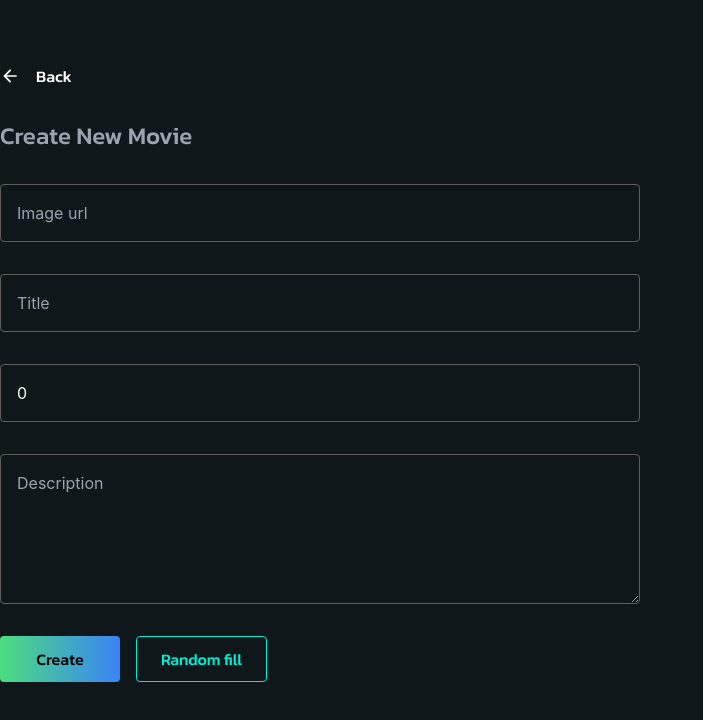
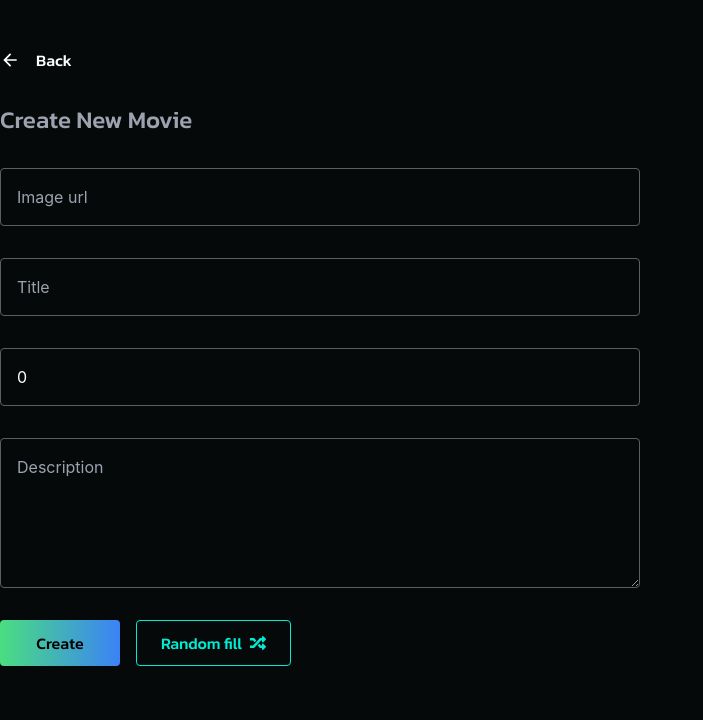
Before and after one commit to Momadeen/movie-tracker, a React (Create React App) app: page /create in a window 1280 px wide. Shown: the top 720 px of the page, without its empty margins (0-703 px from the left). Built offline with nearby package versions, Linux system fonts and the light colour scheme; no server answers.

Commit message:
create hero section

```diff
--- a/src/components/CreateComponent/index.tsx
+++ b/src/components/CreateComponent/index.tsx
@@ -2,6 +2,9 @@ import BackButton from 'components/shared/BackButton';
 import { useCallback, useMemo, useState } from 'react';
 import { useNavigate } from 'react-router-dom';
 import { v4 as uuid } from 'uuid';
+
+import { FaRandom } from 'react-icons/fa';
+
 import useLocalStorage from '../../hooks/useLocalStorage';
 
 import useRandomFill from '../../hooks/useRandomFill';
@@ -81,7 +84,7 @@ const CreateForm = () => {
   }, [movieDetails]);
 
   return (
-    <div className="flex flex-col gap-8 mt-8">
+    <div className="flex flex-col gap-8 mt-12 container mx-auto">
       <BackButton href="/" />
       <h2 className="text-gray-400 text-2xl font-kanit">Create New Movie</h2>
       <form className="flex flex-col gap-8 lg:w-1/2 w-3/4" onSubmit={onSubmit}>
@@ -102,7 +105,9 @@ const CreateForm = () => {
             Create
           </Button>
           <Button onClick={onClickRandomBtn} type="button">
-            Random fill
+            <p className='flex flex-row gap-2 items-center'>
+              Random fill <FaRandom />
+            </p>
           </Button>
         </div>
       </form>
--- /dev/null
+++ b/src/components/Home/Hero/index.tsx
@@ -0,0 +1,35 @@
+import Button from 'components/shared/Button';
+import StarsRating from 'components/shared/StarsRating';
+import { Link } from 'react-router-dom';
+import { IMovieList } from 'types/data';
+
+const Hero = ({ movie }: { movie: IMovieList }) => (
+  <div className="bg-gray-100 rounded-xl w-full min-h-[500px] text-white relative shadow-2xl group">
+    <div className=" absolute top-0 left-0 h-full w-full z-0">
+      <img
+        src={movie?.imgUrl}
+        className="absolute group-hover:scale-125 duration-1000 z-[-1] object-cover w-full h-1/2"
+        alt="movie img"
+      />
+      <div className="bg-gradient-to-t h-full from-black via-black to-transparent" />
+    </div>
+    <div className="container mx-auto">
+      <div className="flex justify-end z-10 absolute  bottom-28 right-12">
+        <Button buttonType="primary">
+          <Link to="/create">Create movie</Link>
+        </Button>
+      </div>
+      <div className="flex flex-col justify-end absolute z-100 top-0 left-5 h-full w-full bg-transparent p-4">
+        <div className="flex flex-col gap-4 ">
+          <h4 className="font-kanit font-bold">{movie?.title}</h4>
+          <p className="text-sm w-1/2">{movie?.description}</p>
+        </div>
+        <div>
+          <StarsRating rating={movie?.rating} />
+        </div>
+      </div>
+    </div>
+  </div>
+);
+
+export default Hero;
--- a/src/components/Home/index.tsx
+++ b/src/components/Home/index.tsx
@@ -1,20 +1,17 @@
 import { Link } from 'react-router-dom';
 import useMovieList from '../../hooks/useMovieList';
 import { IMovieList } from '../../types/data';
-import Button from '../shared/Button';
 import MovieCard from '../shared/MovieCard';
+import Hero from './Hero';
 
 const Home = () => {
   const { moviesList } = useMovieList({});
   return (
     <div className="flex flex-col gap-8 h-full w-full">
-      <div className="flex justify-end">
-        <Button buttonType="primary">
-          <Link to="/create">Create movie</Link>
-        </Button>
-      </div>
-      <div className="flex h-full w-full gap-8 flex-wrap">
-        {moviesList?.map((movie: IMovieList) => (
+      <Hero movie={moviesList[0]} />
+
+      <div className="flex h-full w-full gap-8 flex-wrap container mx-auto">
+        {moviesList?.slice(1)?.map((movie: IMovieList) => (
           <Link to={`/${movie?.id}`}>
             <MovieCard key={movie?.title} movie={movie} />
           </Link>
--- a/src/components/MovieDetails/index.tsx
+++ b/src/components/MovieDetails/index.tsx
@@ -8,7 +8,7 @@ const MovieDetails = () => {
   const { id } = useParams();
   const { getMovieByID: movie } = useMovieList({ id });
   return (
-    <div className='flex flex-col gap-8'>
+    <div className='flex flex-col gap-8 mt-12 container mx-auto'>
       <div className="flex flex-col gap-8">
         <BackButton href="/" />
         <h2 className="font-kanit font-bold text-white text-4xl">{movie?.title}</h2>
--- a/src/components/shared/Layout/index.tsx
+++ b/src/components/shared/Layout/index.tsx
@@ -1,14 +1,12 @@
-import { ReactNode } from "react";
+import { ReactNode } from 'react';
 
 type LayoutProps = {
   children: ReactNode;
 };
 
 const Layout: React.FC<LayoutProps> = ({ children }) => (
-  <div className="w-screen h-screen py-8 overflow-x-hidden bg-bg">
-    <div className="flex flex-col container mx-auto">
-      {children}
-    </div>
+  <div className="w-screen h-screen pb-8 overflow-x-hidden bg-bg">
+    <div className="flex flex-col ">{children}</div>
   </div>
 );
 
--- a/src/components/shared/MovieCard/index.tsx
+++ b/src/components/shared/MovieCard/index.tsx
@@ -15,7 +15,7 @@ const MovieCard = ({ movie }: { movie: IMovieList }) => (
       <div>
         <StarsRating rating={movie?.rating} />
       </div>
-      <div className="flex flex-col group-hover:pb-2 duration-300">
+      <div className="flex flex-col group-hover:pb-2 duration-500">
         <h4 className="font-kanit font-bold">{movie?.title}</h4>
         <p className="truncate text-sm">{movie?.description}</p>
       </div>
--- a/tailwind.config.js
+++ b/tailwind.config.js
@@ -10,7 +10,7 @@ module.exports = {
     extend: {
       colors: {
         transparent: 'transparent',
-        bg: '#0F171B',
+        bg: '#06090a',
         primary: '#00EBD1',
         secondary: '#008c7d',
         white: '#fff',
```
